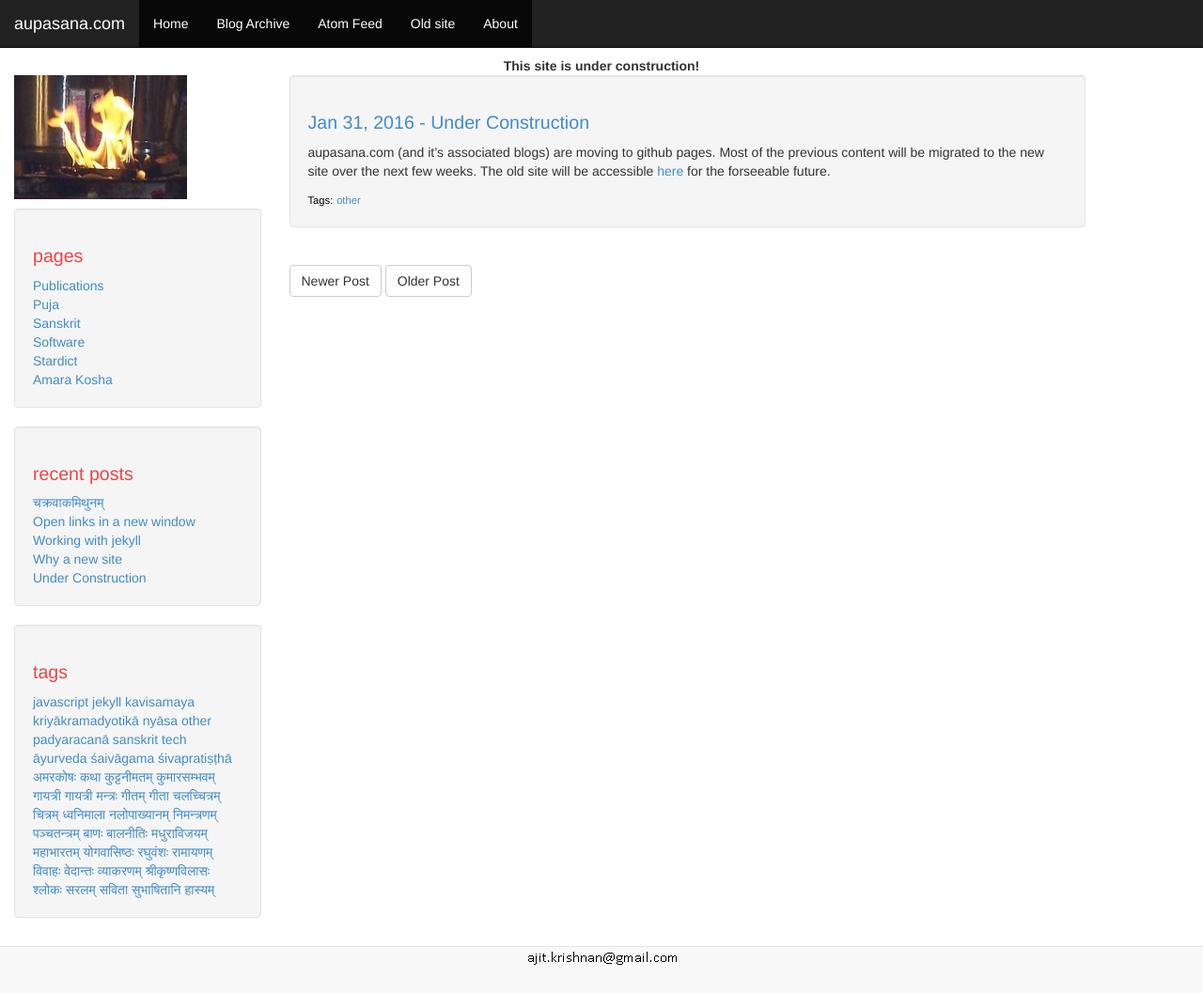
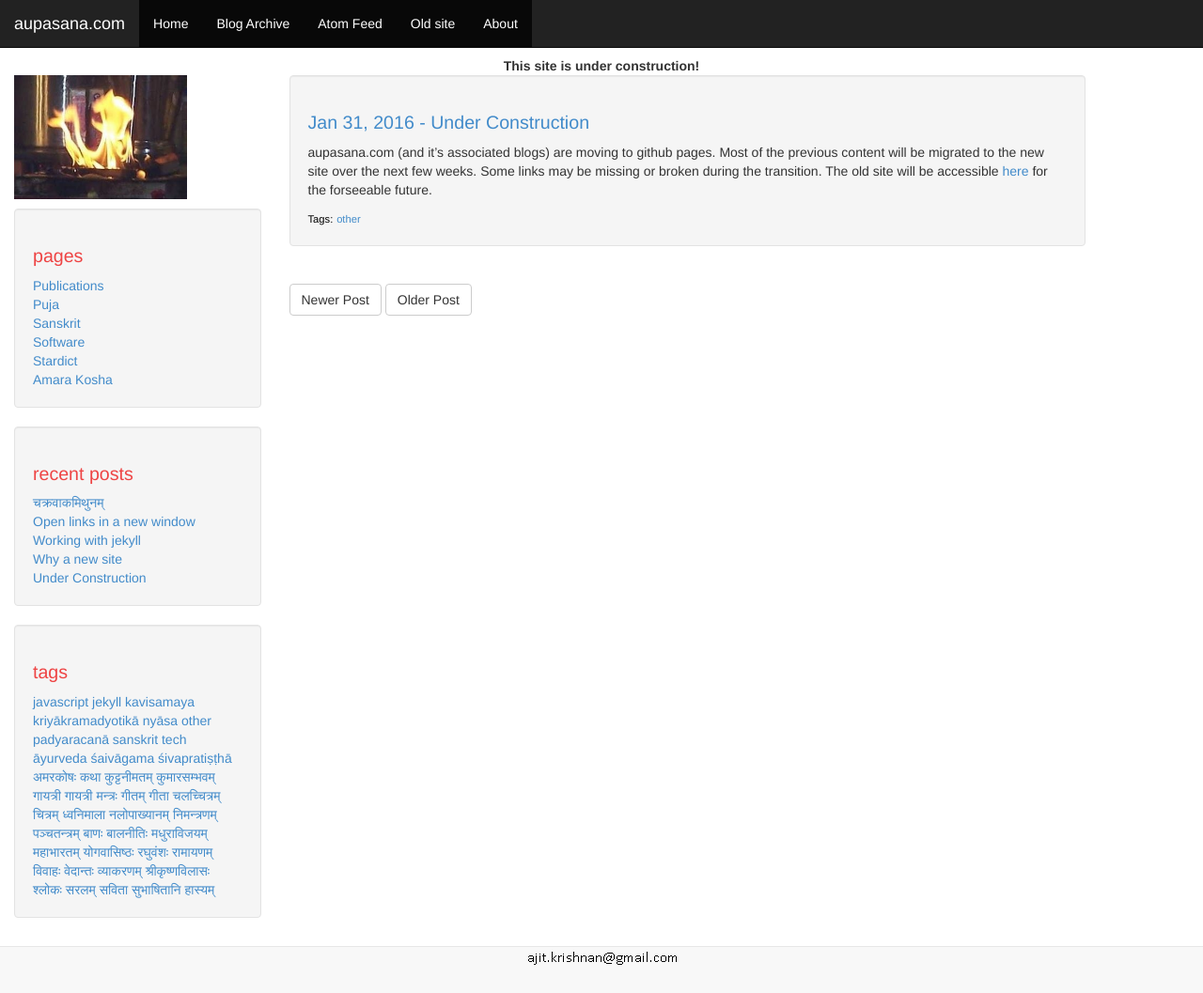
Before and after one commit to aupasana/aupasana.github.io, a Jekyll site: the page built from _posts/2016-01-31-under-construction.md, in a window 1280 px wide and 1057 px high. Shown: the whole window at 94% size. Built offline with Jekyll 4.4.1, drawn with Linux system fonts in a browser that asks for light colours; comment, search, counter and statistics services are not loaded.

Commit message:
update content

```diff
--- a/_posts/2016-01-31-under-construction.md
+++ b/_posts/2016-01-31-under-construction.md
@@ -7,6 +7,8 @@ tag: other
 ---
 
 aupasana.com (and it's associated blogs) are moving to github pages.
-Most of the previous content will be migrated to the new site over the next few weeks. <!--more-->
+Most of the previous content will be migrated to the new site over the next few weeks.
+<!--more-->
+Some links may be missing or broken during the transition.
 The old site will be accessible [here](http://old.aupasana.com)
 for the forseeable future.
```
